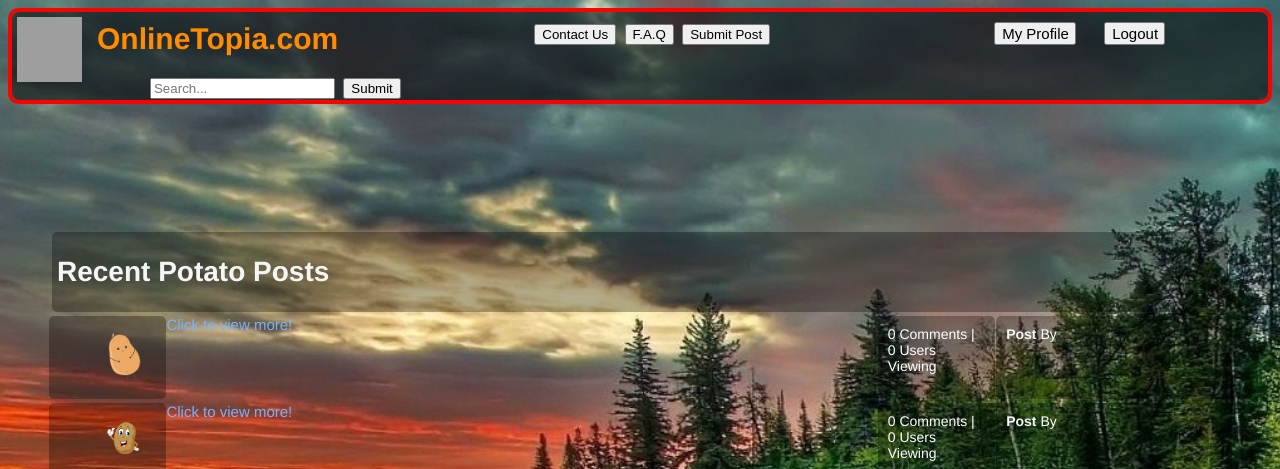
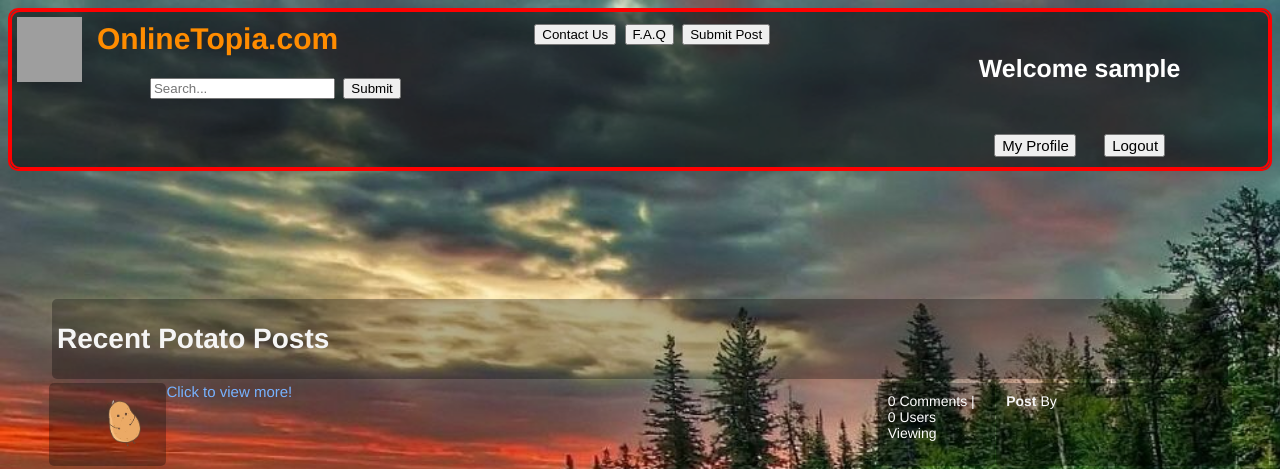
Before and after one commit to MattieWasTaken/WebDevSec, a PHP site: page /index.php in a window 1280 px wide. Shown: the top 469 px of the page. Run offline with PHP 8.4, Linux system fonts and the light colour scheme; the visitor is signed in with stand-in values (Sample User, id 1); data that the repository does not hold is empty; grey boxes are pictures that could not be loaded.

Commit message:
welcome message

```diff
--- a/header.php
+++ b/header.php
@@ -32,7 +32,7 @@
         </div>
 
         <div class="column right">
-
+        <h5>Welcome <?php echo $_SESSION['username'] ?></h5>
         <?php
         if(isset($_SESSION['userid'])){
             echo "<a href='registration.php'> <button class='smallbutton' > My Profile </button></a>";
```
